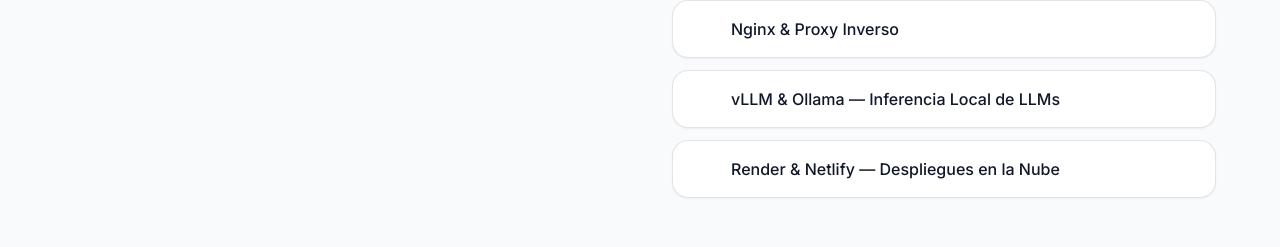
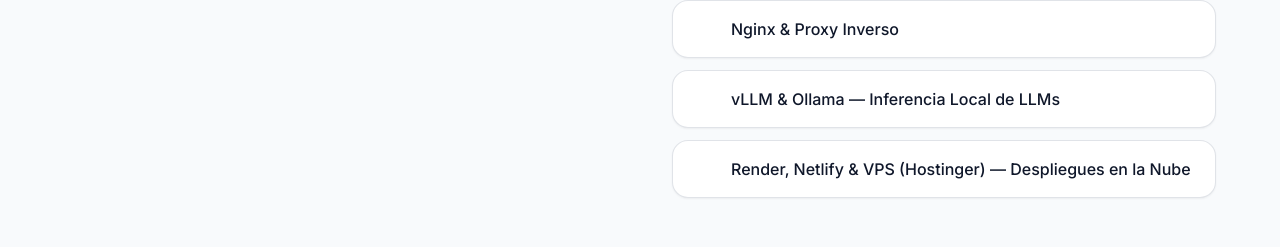
Before and after one commit to cristian-diaz2402/CristianDiazPortafolio, a Vue app: page / in a window 1280 px wide. Shown: the part 5097-5344 px from the top of the page. Built offline with nearby package versions, Linux system fonts and the light colour scheme; some icons are missing.

Commit message:
update stack

```diff
--- a/src/components/ExperienceAndSkills.vue
+++ b/src/components/ExperienceAndSkills.vue
@@ -54,6 +54,6 @@
   { id: 3, role: 'Ubuntu Linux — Administración de Servidores', icon: 'lucide:terminal' },
   { id: 4, role: 'Nginx & Proxy Inverso', icon: 'lucide:server' },
   { id: 5, role: 'vLLM & Ollama — Inferencia Local de LLMs', icon: 'lucide:brain-circuit' },
-  { id: 6, role: 'Render & Netlify — Despliegues en la Nube', icon: 'lucide:cloud-upload' },
+  { id: 6, role: 'Render, Netlify & VPS (Hostinger) — Despliegues en la Nube', icon: 'lucide:cloud-upload' },
 ]);
 </script>
```
